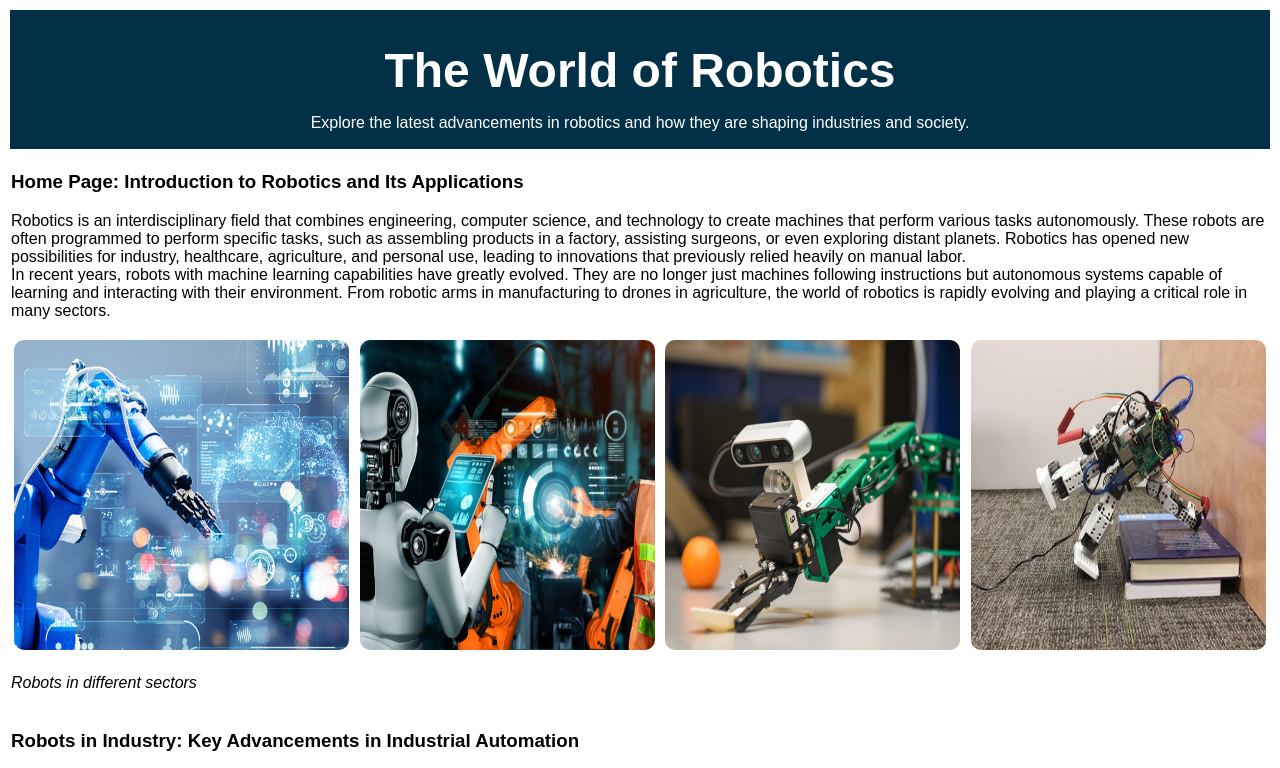
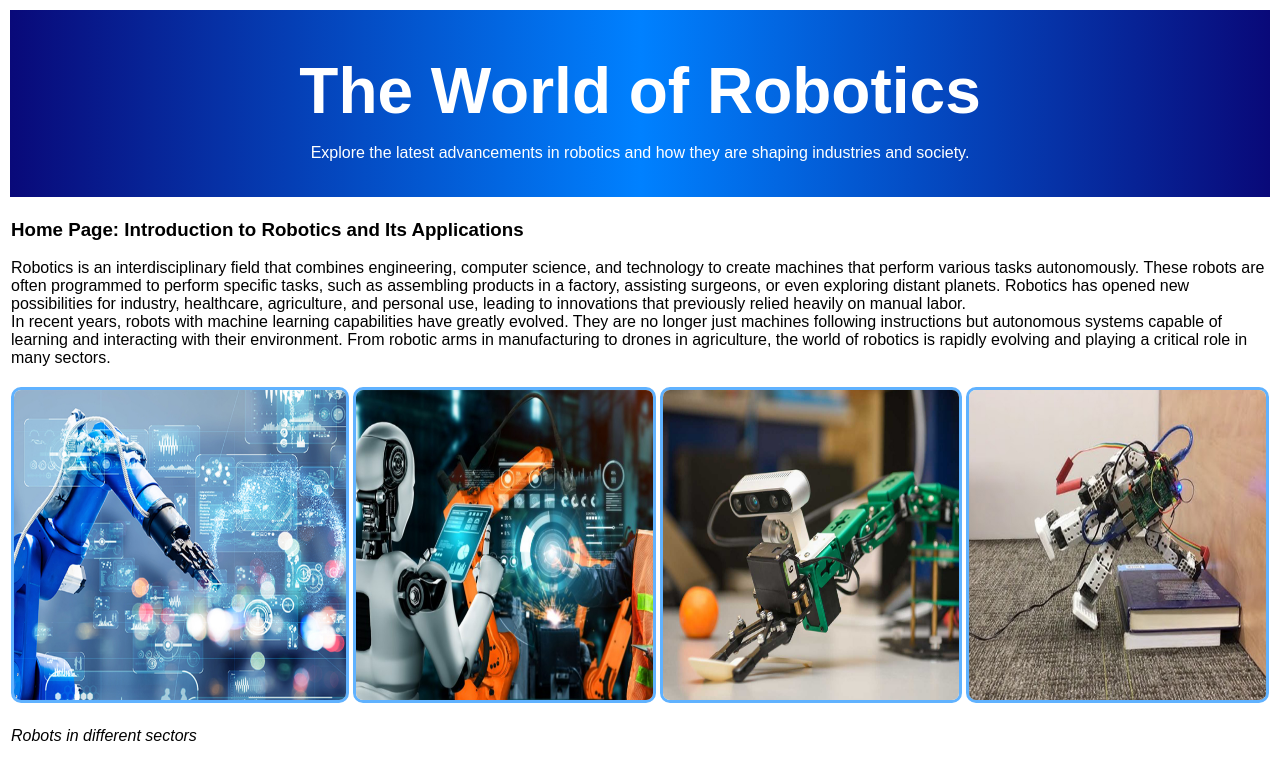
Before and after one commit to NipunBasnayake/The-World-of-Robotics, a plain HTML site: page index.html in a window 1280 px wide. Shown: the top 768 px of the page. Drawn offline with Linux system fonts and the light colour scheme.

Commit message:
3rd commit

```diff
--- a/index.html
+++ b/index.html
@@ -5,38 +5,16 @@
     <meta charset="UTF-8">
     <meta name="viewport" content="width=device-width, initial-scale=1.0">
     <title>The World of Robotics</title>
+    <link rel="stylesheet" href="style.css">
 </head>
-
-<style>
-    .img{
-        border-radius: 10px; width: 98%; height: 310px;
-    }
-    .tr{
-        background-color: #023047;
-        color: white;
-    }
-    .td{
-        text-align: center;
-    }
-    .h1{
-        font-size: 3em;
-        margin-bottom: 0.2em;
-    }
-    .table{
-        /* background-color: rgb(216, 216, 216); */
-        border: 1px solid;
-        border-collapse: collapse;
-    }
-
-
-</style>
 
 <body style="font-family: Arial, sans-serif;">
     <table>
         <tr class="tr">
             <td colspan="4" class="td">
-                <h1 class="h1">The World of Robotics</h1>
+                <h1 id="heading">The World of Robotics</h1>
                 <p>Explore the latest advancements in robotics and how they are shaping industries and society.</p>
+                <br>
             </td>
         </tr>
 
--- /dev/null
+++ b/style.css
@@ -0,0 +1,27 @@
+.img{
+    border-radius: 10px; width: 98%; height: 310px;
+}
+.tr{
+    background: linear-gradient(90deg, rgba(9,9,121,1) 0%, rgba(0,129,255,1) 50%, rgba(9,9,121,1) 100%);
+    /* background-color: #023047; */
+    color: white;
+}
+.td{
+    text-align: center;
+}
+.h1{
+    font-size: 3em;
+    margin-bottom: 0.2em;
+}
+.table{
+    border: 1px solid;
+    border-collapse: collapse;
+}
+.img{
+    border-radius: 10px; width: 98%; height: 310px;
+    border: 3px solid rgb(96, 178, 255);
+}
+#heading{
+    font-size: 4em;
+    margin-bottom: 0.2em;
+}
```
